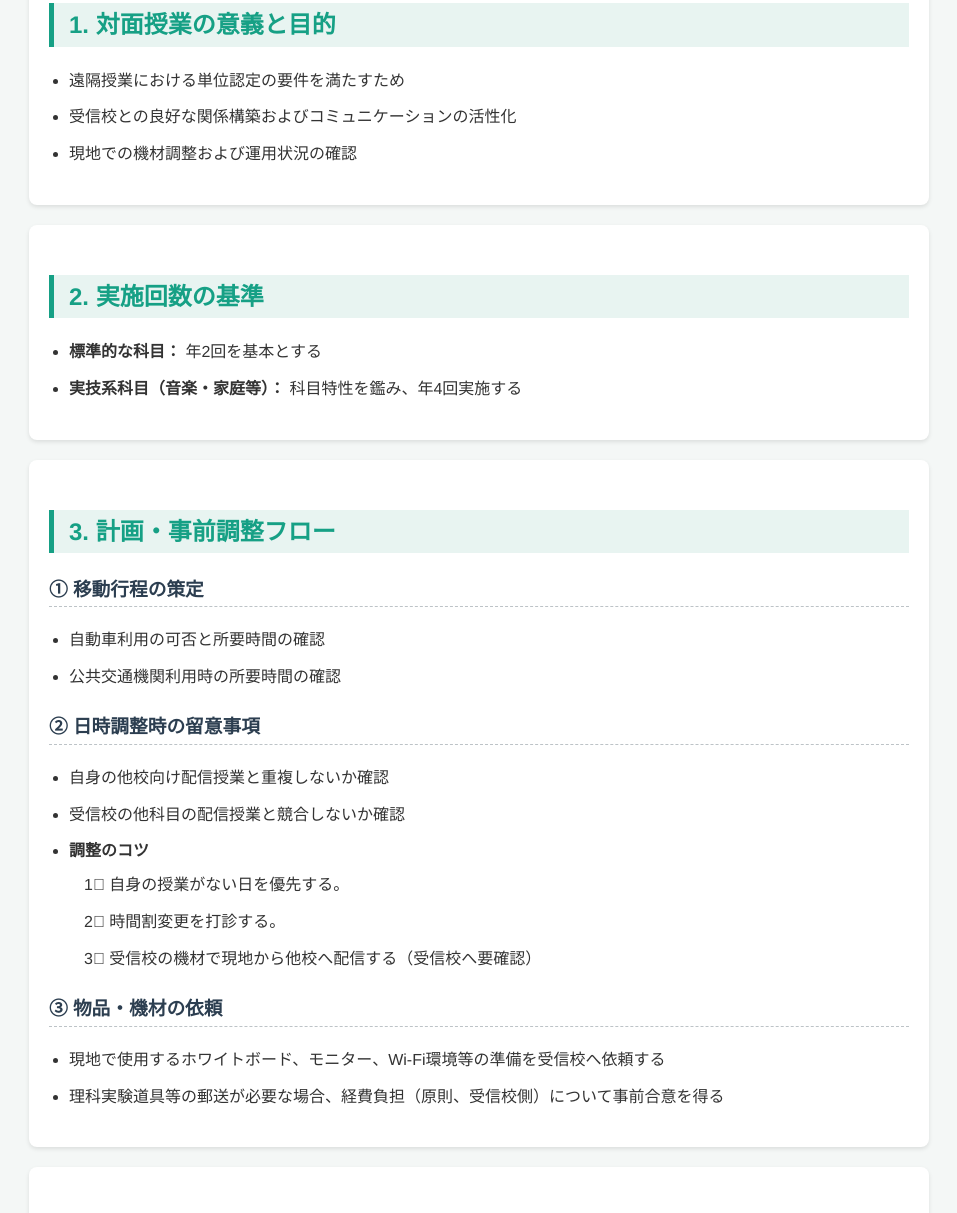
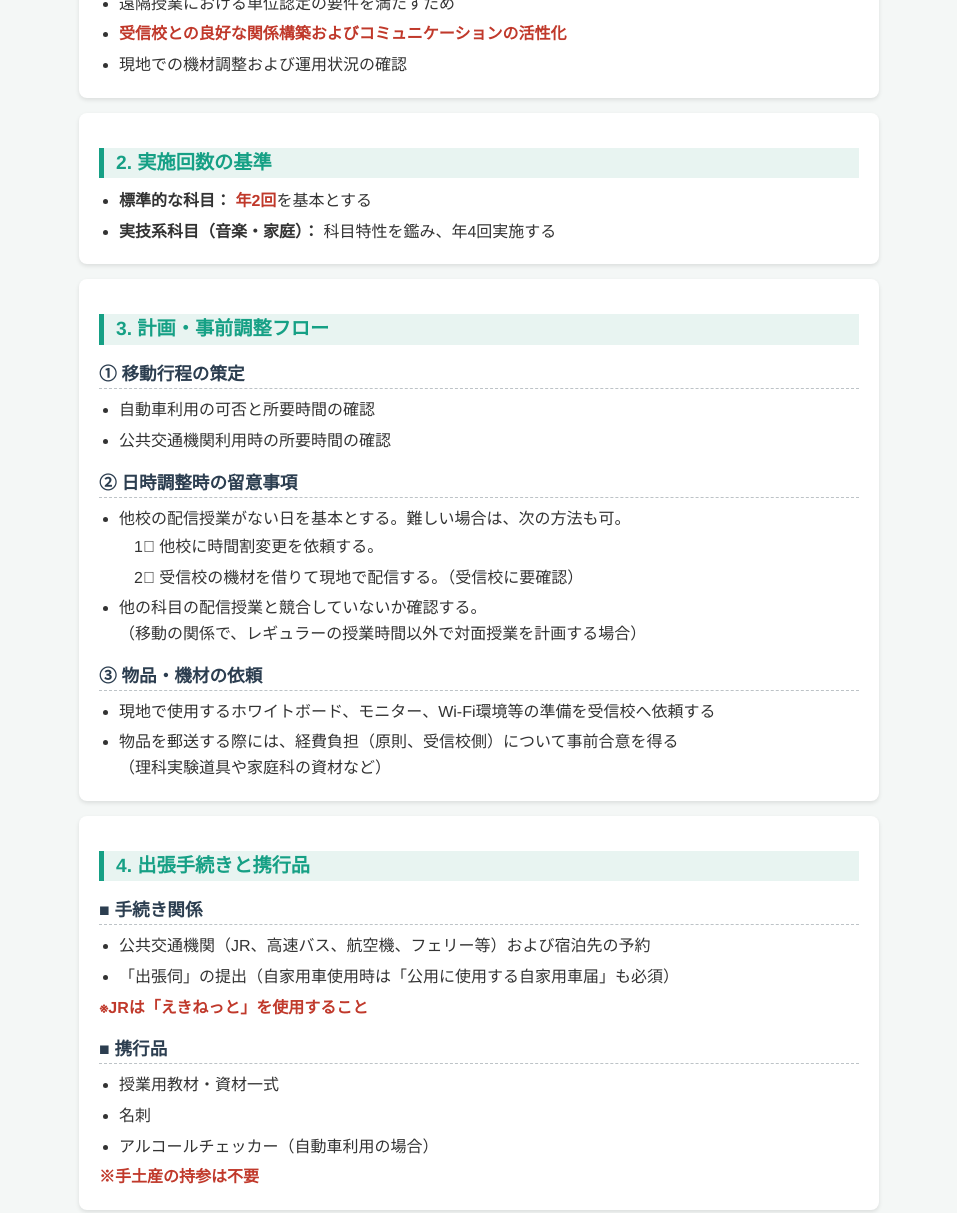
Before and after one commit to akinoritoe3-prog/face-to-face-classes.html, a plain HTML site: page index.html in a window 1280 px wide. Shown: the part 190-1403 px from the top of the page, without its empty margins (161-1118 px from the left). Drawn offline with Linux system fonts and the light colour scheme.

Commit message:
Update index.html for improved layout and content

```diff
--- a/index.html
+++ b/index.html
@@ -2,55 +2,91 @@
 <html lang="ja">
 <head>
     <meta charset="UTF-8">
-    <title>【教員用】対面授業実施マニュアル・チェックリスト</title>
+    <title>対面授業について_教員用資料</title>
     <style>
+        /* 画面表示と印刷の共通設定 */
         body {
             font-family: "Helvetica Neue", Arial, "Hiragino Kaku Gothic ProN", "Hiragino Sans", Meiryo, sans-serif;
-            line-height: 1.8;
+            line-height: 1.6;
             color: #333;
-            max-width: 900px;
+            max-width: 800px;
             margin: 0 auto;
-            padding: 30px;
+            padding: 20px;
             background-color: #f4f7f6;
         }
+
+        /* 印刷時の設定 */
+        @media print {
+            body {
+                background-color: white;
+                padding: 0;
+                width: 100%;
+            }
+            .no-print {
+                display: none;
+            }
+            section {
+                box-shadow: none !important;
+                border: 1px solid #ccc !important;
+                page-break-inside: avoid; /* セクションの途中で改ページさせない */
+            }
+            @page {
+                size: A4;
+                margin: 15mm;
+            }
+        }
+
         h1 {
             color: #2c3e50;
-            border-bottom: 3px solid #16a085;
-            padding-bottom: 10px;
+            border-bottom: 2px solid #16a085;
+            padding-bottom: 5px;
             text-align: center;
+            font-size: 1.6rem;
+            margin-bottom: 20px;
         }
         h2 {
             color: #16a085;
             border-left: 5px solid #16a085;
-            padding-left: 15px;
-            margin-top: 30px;
+            padding-left: 12px;
+            margin-top: 20px;
+            margin-bottom: 10px;
             background: #e8f4f1;
+            font-size: 1.2rem;
         }
         h3 {
             color: #2c3e50;
             border-bottom: 1px dashed #bdc3c7;
+            font-size: 1.1rem;
+            margin: 15px 0 8px 0;
         }
         section {
             background: white;
-            padding: 20px;
-            margin-bottom: 20px;
+            padding: 15px 20px;
+            margin-bottom: 15px;
             border-radius: 8px;
             box-shadow: 0 2px 4px rgba(0,0,0,0.1);
         }
         ul {
             padding-left: 20px;
+            margin: 5px 0;
         }
         li {
-            margin-bottom: 8px;
+            margin-bottom: 5px;
         }
         .inner-list {
             list-style-type: none;
             padding-left: 15px;
-            margin-top: 5px;
+            margin-top: 3px;
         }
         .important {
             color: #c0392b;
             font-weight: bold;
+        }
+        /* 注釈用のスタイル：箇条書きのドットを消す */
+        .note-item {
+            list-style-type: none;
+            margin-left: -20px;
+            margin-top: 5px;
         }
     </style>
 </head>
@@ -62,7 +98,7 @@
         <h2>1. 対面授業の意義と目的</h2>
         <ul>
             <li>遠隔授業における単位認定の要件を満たすため</li>
-            <li>受信校との良好な関係構築およびコミュニケーションの活性化</li>
+            <li><span class="important">受信校との良好な関係構築およびコミュニケーションの活性化</span></li>
             <li>現地での機材調整および運用状況の確認</li>
         </ul>
     </section>
@@ -70,8 +106,8 @@
     <section>
         <h2>2. 実施回数の基準</h2>
         <ul>
-            <li><strong>標準的な科目：</strong> 年2回を基本とする</li>
-            <li><strong>実技系科目（音楽・家庭等）：</strong> 科目特性を鑑み、年4回実施する</li>
+            <li><strong>標準的な科目：</strong> <span class="important">年2回</span>を基本とする</li>
+            <li><strong>実技系科目（音楽・家庭）：</strong> 科目特性を鑑み、年4回実施する</li>
         </ul>
     </section>
 
@@ -86,21 +122,21 @@
 
         <h3>② 日時調整時の留意事項</h3>
         <ul>
-            <li>自身の他校向け配信授業と重複しないか確認</li>
-            <li>受信校の他科目の配信授業と競合しないか確認</li>
-            <li><strong>調整のコツ</strong>
+            <li>他校の配信授業がない日を基本とする。難しい場合は、次の方法も可。
                 <ul class="inner-list">
-                    <li>1⃣ 自身の授業がない日を優先する。</li>
-                    <li>2⃣ 時間割変更を打診する。</li>
-                    <li>3⃣ 受信校の機材で現地から他校へ配信する（受信校へ要確認）</li>
+                    <li>1⃣ 他校に時間割変更を依頼する。</li>
+                    <li>2⃣ 受信校の機材を借りて現地で配信する。（受信校に要確認）</li>
                 </ul>
             </li>
+            <li>他の科目の配信授業と競合していないか確認する。<br>
+                （移動の関係で、レギュラーの授業時間以外で対面授業を計画する場合）</li>
         </ul>
 
         <h3>③ 物品・機材の依頼</h3>
         <ul>
             <li>現地で使用するホワイトボード、モニター、Wi-Fi環境等の準備を受信校へ依頼する</li>
-            <li>理科実験道具等の郵送が必要な場合、経費負担（原則、受信校側）について事前合意を得る</li>
+            <li>物品を郵送する際には、経費負担（原則、受信校側）について事前合意を得る<br>
+                （理科実験道具や家庭科の資材など）</li>
         </ul>
     </section>
 
@@ -111,7 +147,7 @@
         <ul>
             <li>公共交通機関（JR、高速バス、航空機、フェリー等）および宿泊先の予約</li>
             <li>「出張伺」の提出（自家用車使用時は「公用に使用する自家用車届」も必須）</li>
-            <li class="important">※JRは「えきねっと」を使用すること</li>
+            <li class="note-item"><span class="important">※JRは「えきねっと」を使用すること</span></li>
         </ul>
 
         <h3>■ 携行品</h3>
@@ -119,17 +155,17 @@
             <li>授業用教材・資材一式</li>
             <li>名刺</li>
             <li>アルコールチェッカー（自動車利用の場合）</li>
-            <li class="important">※手土産の持参は不要</li>
+            <li class="note-item"><span class="important">※手土産の持参は不要</span></li>
         </ul>
     </section>
 
     <section>
         <h2>5. 帰着後の事後処理</h2>
-        <p>速やかに以下の書類を提出し、復命を行うこと：</p>
+        <p>速やかに以下の書類を提出し、復命を行うこと</p>
         <ul>
             <li>復命書</li>
             <li>公共交通機関の領収書</li>
-            <li>宿泊費の領収書（食事代が含まれる場合は内訳が明記されたもの）</li>
+            <li>宿泊費の領収書（<span class="important">食事代が含まれる場合は内訳が明記されたもの</span>）</li>
         </ul>
     </section>
 
```
